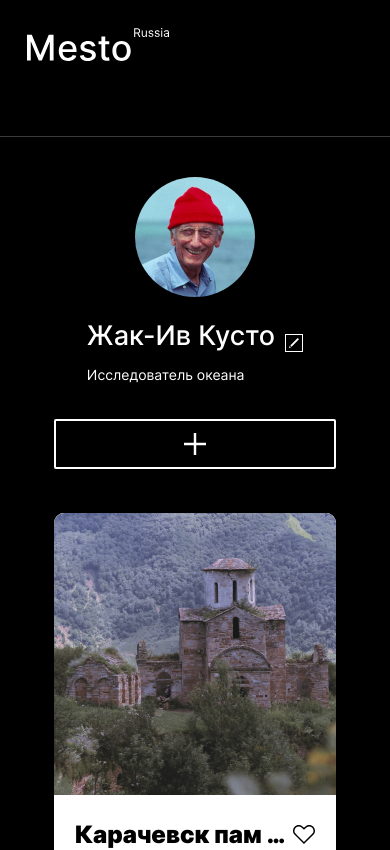
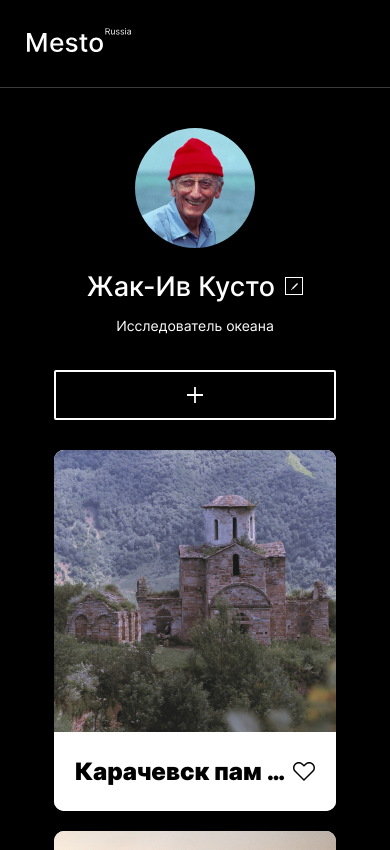
Before and after one commit to ShockIgorek/mesto-project, a plain HTML site: page index.html in a window 390 px wide. Shown: the top 850 px of the page. Drawn offline with Linux system fonts and the light colour scheme; files whose address does not match are found by name.

Commit message:
поправки высоты и ширины

```diff
--- a/blocks/element/element.css
+++ b/blocks/element/element.css
@@ -1,5 +1,6 @@
 .element {
   width: 282px;
+  height: 361px;
   border-radius: 10px;
   border: none;
   padding: 0;
--- a/blocks/elements/elements.css
+++ b/blocks/elements/elements.css
@@ -7,7 +7,7 @@
   align-items: center;
 }
 
-@media screen and (max-width: 1279) {
+@media screen and (max-width: 1279px) {
   .elements {
     padding-top: 36px;
     max-width: 582px;
--- a/blocks/footer/footer.css
+++ b/blocks/footer/footer.css
@@ -1,12 +1,15 @@
 .footer {
+  min-width: 880px;
   max-width: 880px;
-  padding: 67px 200px 60px;
-  align-self: flex-start;
+  box-sizing: border-box;
+  padding: 67px 0 60px;
+  /* align-self: flex-start; */
 }
 
 @media screen and (max-width: 1279px) {
   .footer {
-    max-width: 282px;
+    align-self: stretch;
+    min-width: 100%;
     padding: 48px 19px 36px;
   }
 }
--- a/blocks/header/header.css
+++ b/blocks/header/header.css
@@ -9,6 +9,7 @@
 
 @media screen and (max-width: 1279px) {
   .header {
+    padding-top: 28px;
     align-self: stretch;
     min-width: 100%;
   }
--- a/blocks/logo/logo.css
+++ b/blocks/logo/logo.css
@@ -7,8 +7,8 @@
 }
 
 @media screen and (max-width: 1279px) {
-  .header {
-    width: 104;
-    padding: 28px 0 31px 27px;
+  .logo {
+    width: 104px;
+    padding: 0 0 31px 27px;
   }
 }
--- a/blocks/popup/__field/popup__field.css
+++ b/blocks/popup/__field/popup__field.css
@@ -9,3 +9,8 @@
 .popup__field:last-of-type {
   margin-bottom: 48px;
 }
+@media screen and (max-width: 1279px) {
+  .popup__field:last-of-type {
+    margin-bottom: 45px;
+  }
+}
--- a/blocks/button-edit/button-edit.css
+++ b/blocks/profile/__button-edit/profile__button-edit.css
@@ -1,4 +1,4 @@
-.button-edit {
+.profile__button-edit {
   /* сбос стандартной стилизации кнопки */
   -webkit-appearance: none;
   -moz-appearance: none;
@@ -6,11 +6,13 @@
   border: 1px solid #FFF;
   border-radius: 0;
   background: #000;
-  background-image: url(../../images/pen.svg);
+  background-image: url(../../../images/pen.svg);
   background-position: center;
   background-repeat: no-repeat;
+  background-size: 10px 10px;
   min-width: 24px;
   height: 24px;
+  align-self: center;
   display: flex;
   align-items: center;
   justify-content: center;
@@ -18,13 +20,14 @@
   opacity: 1;
   transition: opacity .4s linear;
 }
-.button-edit:hover {
+.profile__button-edit:hover {
   opacity: .6;
 }
 
 @media screen and (max-width: 1279px) {
-  .button-edit {
+  .profile__button-edit {
     min-width: 18px;
     height: 18px;
+    background-size: 7px 7px;
   }
 }
--- a/blocks/button-plus/button-plus.css
+++ b/blocks/profile/__button-plus/profile__button-plus.css
@@ -1,4 +1,4 @@
-.button-plus {
+.profile__button-plus {
   /* сбос стандартной стилизации кнопки */
   -webkit-appearance: none;
   -moz-appearance: none;
@@ -7,11 +7,13 @@
   border-radius: 2px;
   box-sizing: border-box;
   background: #000;
-  background-image: url(../../images/plus.svg);
+  background-image: url(../../../images/plus.svg);
   background-repeat: no-repeat;
   background-position: center;
+  background-size: 22px 22px;
   width: 150px;
   height: 50px;
+  align-self: center;
   display: flex;
   align-items: center;
   justify-content: center;
@@ -19,14 +21,15 @@
   opacity: 1;
   transition: opacity .4s ease;
 }
-.button-plus:hover {
+.profile__button-plus:hover {
   opacity: .6;
 }
 
 @media screen and (max-width: 1279px) {
-  .button-plus {
+  .profile__button-plus {
     min-height: 50px;
     width: 282px;
+    background-size: 16px 16px;
 
   }
 }
--- a/blocks/profile/__description/profile__description.css
+++ b/blocks/profile/__description/profile__description.css
@@ -17,5 +17,6 @@
     font-size: 14px;
     line-height: 17px;
     text-align: center;
+    align-self: center;
   }
 }
--- a/blocks/profile/__name/profile__name.css
+++ b/blocks/profile/__name/profile__name.css
@@ -14,5 +14,6 @@
     padding-right: 10px;
     font-size: 27px;
     Line-height: 33px;
+    align-self: center;
   }
 }
--- a/index.html
+++ b/index.html
@@ -24,7 +24,7 @@
             <h1 class="profile__name">
               Жак-Ив Кусто
             </h1>
-            <button class="button-edit focus" type="button">
+            <button  type="button" class="profile__button-edit">
             </button>
           </div>
           <p class="profile__description">
@@ -32,7 +32,7 @@
           </p>
         </div>
       </div>
-      <button type="button" class="button-plus">
+      <button type="button" class="profile__button-plus">
       </button>
     </section>
     <section class="elements">
@@ -110,20 +110,20 @@
   <div class="popup">
     <form class="popup__form">
       <fieldset class="popup__edit">
-        <p class="popup__title">
+        <h3 class="popup__title">
           Редактировать профиль
-        </p>
+        </h3>
         <label class="popup__field">
-          <input class="popup__input" placeholder="здесь может быть" maxlength="40">
+          <input class="popup__input" placeholder="Имя" maxlength="40">
         </label>
         <label class="popup__field">
-          <input class="popup__input" placeholder="ваша реклама" maxlength="40">
+          <input class="popup__input" placeholder="О себе" maxlength="40">
         </label>
-        <button class="popup__button">
+        <button type="button" class="popup__button">
           Сохранить
         </button>
       </fieldset>
-      <button class="popup__button-close">
+      <button type="button" class="popup__button-close">
       </button>
     </form>
   </div>
--- a/pages/index.css
+++ b/pages/index.css
@@ -10,8 +10,8 @@
 @import url(../blocks/profile/__description/profile__description.css);
 @import url(../blocks/profile/__row/profile__row.css);
 @import url(../blocks/profile/__column/profile__column.css);
-@import url(../blocks/button-edit/button-edit.css);
-@import url(../blocks/button-plus/button-plus.css);
+@import url(../blocks/profile/__button-edit/profile__button-edit.css);
+@import url(../blocks/profile/__button-plus/profile__button-plus.css);
 @import url(../blocks/elements/elements.css);
 @import url(../blocks/elements/__list/elements__list.css);
 @import url(../blocks/element/element.css);
```
